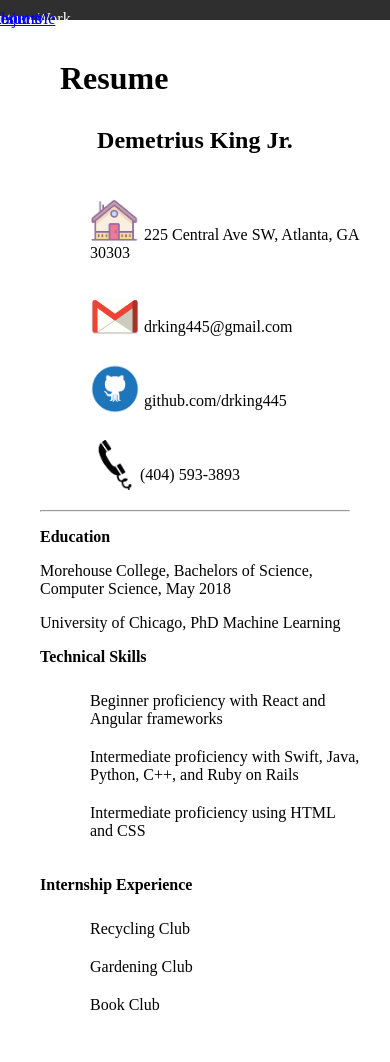
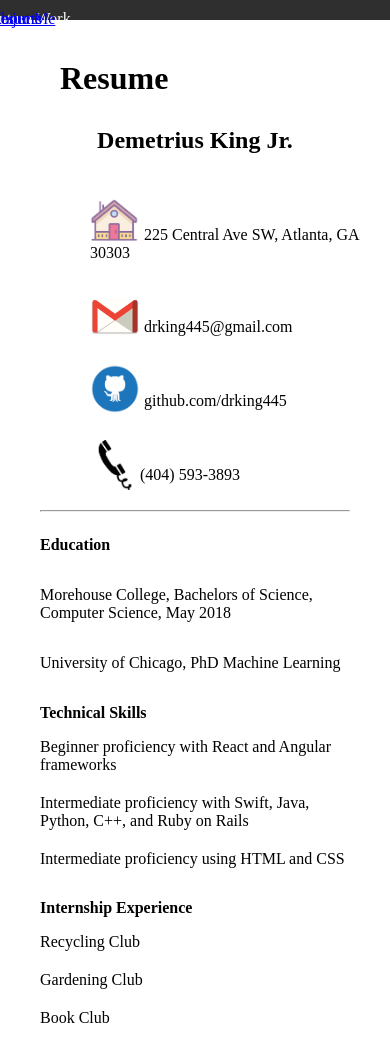
Before and after one commit to drking445/PersonalWebsite, a React (Create React App) app in the folder site/: page /resume in a window 390 px wide. Shown: the top 1062 px of the page. Built offline with nearby package versions, Linux system fonts and the light colour scheme.

Commit message:
Styled Resume

```diff
--- a/site/src/Resume/index.jsx
+++ b/site/src/Resume/index.jsx
@@ -33,7 +33,7 @@ class Resume extends React.Component{
                         <p>University of Chicago, PhD Machine Learning</p>
                 <p className="head"><b>Technical Skills</b></p>
                 <div>
-                        <ul>
+                        <ul className={"resume"}>
                             <li className={"tech"}>Beginner proficiency with React and Angular frameworks</li>
                             <li className={"tech"}>Intermediate proficiency with Swift, Java, Python, C++, and Ruby on Rails</li>
                             <li className={"tech"}>Intermediate proficiency using HTML and CSS</li>
@@ -41,7 +41,7 @@ class Resume extends React.Component{
                 </div>
                 <div className={"intern"}>
                     <p><b>Internship Experience</b></p>
-                        <ul>
+                        <ul className={"resume"}>
                             <li>Recycling Club</li>
                             <li>Gardening Club</li>
                             <li>Book Club</li>
--- a/site/src/Resume/resume.css
+++ b/site/src/Resume/resume.css
@@ -1,15 +1,25 @@
 h2{
     text-align: center;
+}
+
+.resume{
+    margin: -10px;
+    padding: 0px;
+    margin-right: 0px;
+    padding-right: 0px;
+
 }
 
 @media (max-width: 960px) and (min-width: 501px) {
     li { width: 50%; } /* Show 2 logos per row on medium devices (tablets, phones in landscape) */
     img { width: 50%; } /* Show 2 logos per row on medium devices (tablets, phones in landscape) */
+    p { width: 50%; } /* Show 2 logos per row on medium devices (tablets, phones in landscape) */
 }
 
 @media (max-width: 500px) {
     li { width: 100%; } /* On small screens, show one logo per row */
     img { width: 100%; } /* On small screens, show one logo per row */
+    p { width: 100%; } /* On small screens, show one logo per row */
 }
 
 @media (max-width: 960px) {
@@ -17,6 +27,10 @@ h2{
     li {
          display: inline-block;
      }
+
+    p {
+        display: inline-block;
+    }
 
     img {
         display: inline-block;
@@ -42,7 +56,7 @@ h2{
 
 .intern{
     clear: both;
-    padding-top: 10px;
+    padding-top: 5px;
 }
 
 .gmail{
```
